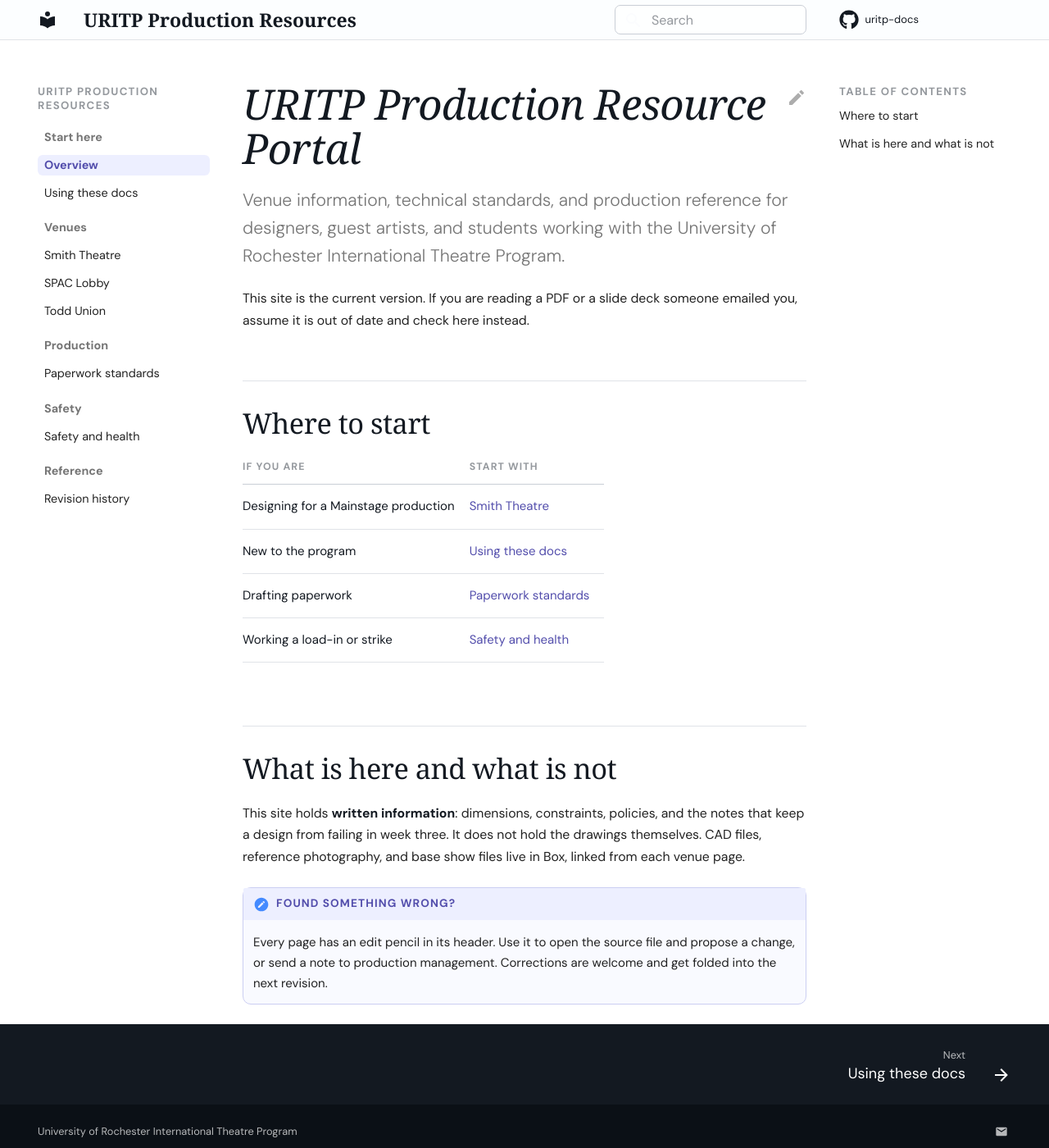
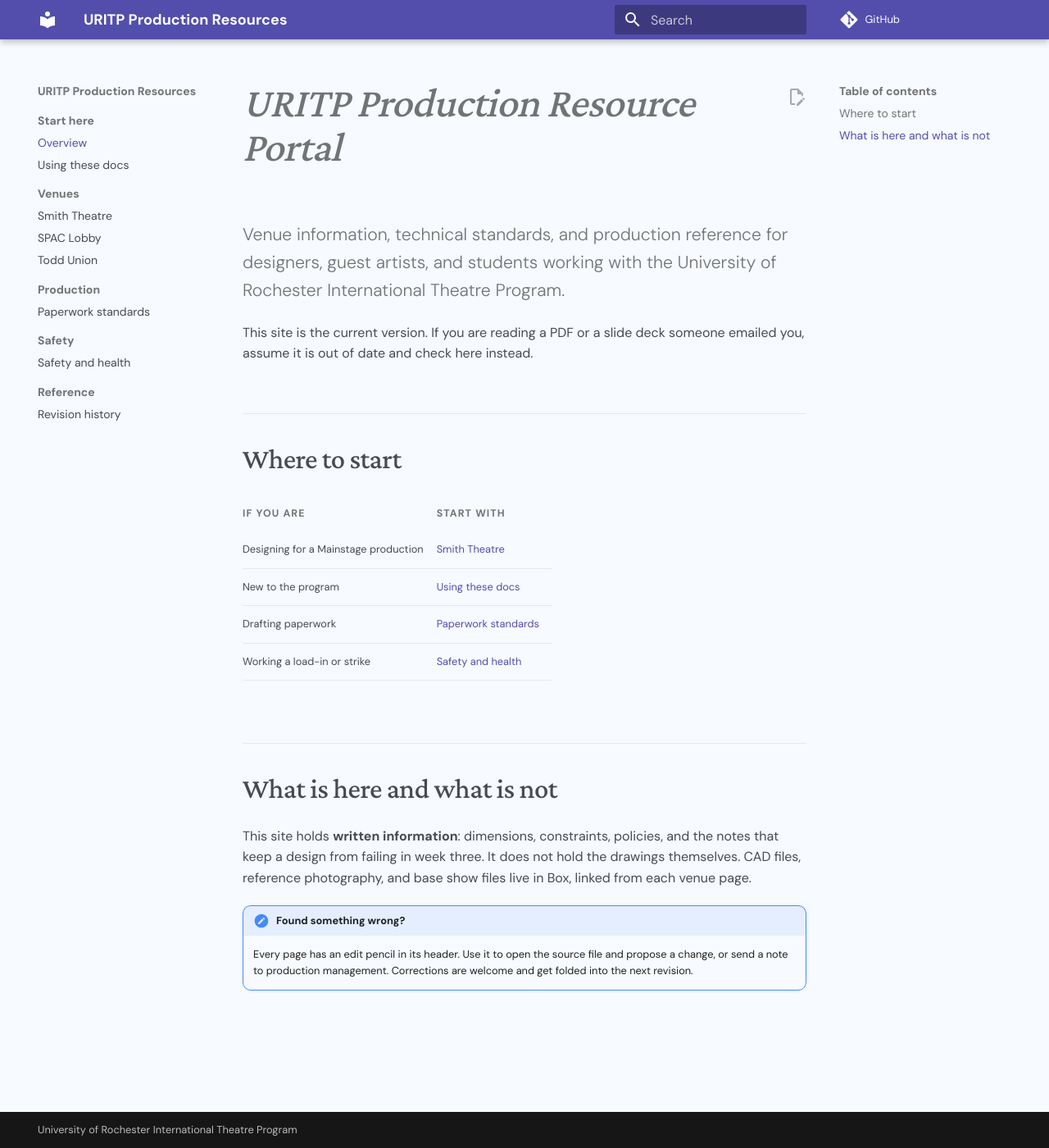
Before and after one commit to maw-agents/uritp-docs, an MkDocs documentation site: the page built from docs/index.md, in a window 1280 px wide and 1400 px high. Shown: the whole window at 82% size. Built offline with MkDocs 1.6.1 and Material for MkDocs 9.7.7, drawn with Linux system fonts in a browser that asks for light colours; comment, search, counter and statistics services are not loaded.

Commit message:
config: slim mkdocs.yml and uritp.css to load-bearing lines only

```diff
--- a/docs/stylesheets/uritp.css
+++ b/docs/stylesheets/uritp.css
@@ -1,249 +1,45 @@
-:root {
-  --u-hue: 258;
+@import url("https://fonts.googleapis.com/css2?family=Crimson+Pro:wght@400;500;600&display=swap");
+/* ^ MUST stay line 1. CSS silently drops any @import that follows another rule. */
 
-  --md-primary-fg-color:        oklch(48% 0.145 282);
-  --md-primary-fg-color--light: oklch(58% 0.13 282);
-  --md-primary-fg-color--dark:  oklch(38% 0.14 282);
-  --md-primary-bg-color:        oklch(99% 0.003 282);
-  --md-primary-bg-color--light: oklch(97% 0.008 282);
+/* ── PALETTE. Change these six values and the whole site follows. ─────────── */
+:root, [data-md-color-primary=custom], [data-md-color-accent=custom] {
+  --md-primary-fg-color: oklch(48% 0.145 282);    /* header bar, active nav item */
+  --md-accent-fg-color:  oklch(44% 0.155 282);    /* link hover, focus ring */
+  --md-primary-bg-color: oklch(99% 0.003 282);    /* text sitting on the header */
+  --md-typeset-a-color:  oklch(48% 0.145 282);    /* links in body copy */
+  --md-default-bg-color: oklch(98.4% 0.006 258);  /* page background */
+  --md-typeset-color:    oklch(41% 0.014 258);    /* body text */
 
-  --md-accent-fg-color:         oklch(44% 0.155 282);
-  --md-accent-fg-color--transparent: oklch(48% 0.145 282 / 0.1);
-  --md-accent-bg-color:         oklch(99% 0.003 282);
-
-  --md-default-bg-color:        oklch(98.4% 0.006 var(--u-hue));
-  --md-typeset-color:           oklch(41% 0.014 var(--u-hue));
-  --md-default-fg-color:        oklch(21% 0.018 var(--u-hue));
-  --md-default-fg-color--light: oklch(56% 0.011 var(--u-hue));
-  --md-default-fg-color--lighter: oklch(68% 0.009 var(--u-hue));
-  --md-default-fg-color--lightest: oklch(91.5% 0.008 var(--u-hue));
-
-  --md-typeset-a-color:         oklch(48% 0.145 282);
-
-  --u-surface: oklch(100% 0.002 var(--u-hue));
-  --u-sunk:    oklch(96.2% 0.009 var(--u-hue));
-  --u-rule:    oklch(91.5% 0.008 var(--u-hue));
-  --u-rule-2:  oklch(85% 0.012 var(--u-hue));
-  --u-ink:     oklch(21% 0.018 var(--u-hue));
-  --u-ink-3:   oklch(56% 0.011 var(--u-hue));
-  --u-ink-4:   oklch(68% 0.009 var(--u-hue));
-
-  --md-text-font: "DM Sans";
-  --md-code-font: "IBM Plex Mono";
+  --serif: "Crimson Pro", Georgia, serif;
+  --amber: oklch(52% 0.12 62);                    /* the unconfirmed marker */
 }
 
-/* ── typography ─────────────────────────────────────────── */
+/* ── HEADINGS. Serif, tight, hairline rule above each section. ────────────── */
+.md-typeset h1, .md-typeset h2 { font-family: var(--serif); font-weight: 500; letter-spacing: -.015em; }
+.md-typeset h1 { font-size: 2.55rem; line-height: 1.06; }
+.md-typeset h2 { font-size: 1.72rem; margin-top: 3rem; padding-top: 1.5rem; border-top: 1px solid var(--md-default-fg-color--lightest); }
+.md-typeset h3 { font-size: 1rem; font-weight: 600; }
 
-@import url("https://fonts.googleapis.com/css2?family=Crimson+Pro:ital,wght@0,300;0,400;0,500;0,600;1,400&display=swap");
+/* First paragraph after the page title becomes the lede automatically. */
+.md-typeset h1 + p { font-size: 1.06rem; font-weight: 300; color: var(--md-default-fg-color--light); }
 
-.md-typeset {
-  font-size: 0.79rem;
-  line-height: 1.68;
+/* ── TABLES. No outer box, uppercase heads, digits that line up. ──────────── */
+.md-typeset table:not([class]) { border: 0; font-variant-numeric: tabular-nums; }
+.md-typeset table:not([class]) th { background: none; padding-left: 0; font-size: .62rem; font-weight: 700; letter-spacing: .09em; text-transform: uppercase; color: var(--md-default-fg-color--light); }
+.md-typeset table:not([class]) td { padding-left: 0; border-top: 0; border-bottom: 1px solid var(--md-default-fg-color--lightest); }
+
+/* ── [To be confirmed]{.tbc} ──────────────────────────────────────────────── */
+.md-typeset .tbc { padding: 1px 7px; border: 1px solid var(--amber); border-radius: 5px; font-size: .62rem; font-weight: 600; letter-spacing: .05em; text-transform: uppercase; color: var(--amber); }
+
+/* ── CALLOUTS. Drop Material's thick left stripe for an even hairline box. ── */
+.md-typeset .admonition, .md-typeset details { border: 1px solid var(--md-default-fg-color--lightest); border-radius: 10px; box-shadow: none; }
+
+/* ── PRINT. Strip chrome; unstack department tabs so paper loses nothing. ─── */
+@media print {
+  .md-header, .md-sidebar, .md-footer, .md-content__button, .md-typeset .tabbed-labels { display: none !important; }
+  .md-main__inner, .md-content { margin: 0 !important; }
+  .md-typeset .tabbed-content { display: block !important; }
+  .md-typeset h2, .md-typeset .admonition, .md-typeset table { break-inside: avoid; }
 }
 
-.md-typeset h1,
-.md-typeset h2,
-.md-typeset h3 {
-  font-family: "Crimson Pro", Georgia, serif;
-  color: var(--u-ink);
-  text-wrap: balance;
-  letter-spacing: -0.015em;
-}
-
-.md-typeset h1 {
-  font-size: 2.55rem;
-  font-weight: 500;
-  line-height: 1.06;
-  margin-bottom: 0.5rem;
-}
-
-.md-typeset h2 {
-  font-size: 1.72rem;
-  font-weight: 500;
-  line-height: 1.2;
-  margin-top: 3rem;
-  border-top: 1px solid var(--u-rule);
-  padding-top: 1.5rem;
-}
-
-.md-typeset h3 {
-  font-family: var(--md-text-font), system-ui, sans-serif;
-  font-size: 1rem;
-  font-weight: 600;
-  letter-spacing: -0.005em;
-  margin-top: 1.75rem;
-}
-
-.md-typeset p {
-  text-wrap: pretty;
-  max-width: 72ch;
-}
-
-.md-typeset strong { color: var(--u-ink); font-weight: 600; }
-
-/* lede: first paragraph after the page title */
-.md-typeset h1 + p {
-  font-size: 1.06rem;
-  font-weight: 300;
-  line-height: 1.6;
-  color: var(--md-default-fg-color--light);
-  max-width: 66ch;
-}
-
-/* ── chrome ─────────────────────────────────────────────── */
-
-.md-header {
-  background: oklch(99.5% 0.004 var(--u-hue));
-  color: var(--u-ink);
-  box-shadow: none;
-  border-bottom: 1px solid var(--u-rule);
-}
-
-.md-header__title { font-family: "Crimson Pro", Georgia, serif; font-size: 1.15rem; font-weight: 600; }
-.md-header__button { color: var(--u-ink); }
-
-.md-search__form {
-  background: var(--u-surface);
-  border: 1px solid var(--u-rule-2);
-  border-radius: 7px;
-  box-shadow: none;
-}
-.md-search__form:hover { background: var(--u-surface); border-color: var(--u-ink-4); }
-.md-search__input { color: var(--u-ink); }
-.md-search__input::placeholder { color: var(--u-ink-4); }
-.md-search__icon { color: var(--u-ink-4); }
-
-.md-tabs { background: transparent; border-bottom: 1px solid var(--u-rule); }
-
-/* nav */
-.md-nav { font-size: 0.72rem; }
-.md-nav__title { font-size: 0.66rem; font-weight: 700; letter-spacing: 0.1em; text-transform: uppercase; color: var(--u-ink-4); }
-.md-nav__link { color: var(--md-typeset-color); border-radius: 6px; padding: 3px 8px; transition: background 0.13s cubic-bezier(0.22,1,0.36,1); }
-.md-nav__link:hover { background: var(--u-sunk); color: var(--u-ink); }
-.md-nav__link--active,
-.md-nav__item .md-nav__link--active {
-  color: var(--md-primary-fg-color);
-  font-weight: 600;
-  background: oklch(95.5% 0.022 282);
-}
-.md-sidebar--secondary .md-nav__link { background: none; padding-left: 0; }
-.md-sidebar--secondary .md-nav__link:hover { background: none; }
-
-/* ── tables ─────────────────────────────────────────────── */
-
-.md-typeset table:not([class]) {
-  border: none;
-  border-radius: 0;
-  box-shadow: none;
-  font-size: 0.75rem;
-  font-variant-numeric: tabular-nums;
-}
-.md-typeset table:not([class]) th {
-  background: transparent;
-  color: var(--u-ink-4);
-  font-size: 0.62rem;
-  font-weight: 700;
-  letter-spacing: 0.09em;
-  text-transform: uppercase;
-  padding: 0 0.9rem 0.55rem 0;
-  border-bottom: 1px solid var(--u-rule-2);
-}
-.md-typeset table:not([class]) td {
-  padding: 0.7rem 0.9rem 0.7rem 0;
-  border-top: none;
-  border-bottom: 1px solid var(--u-rule);
-  vertical-align: top;
-}
-.md-typeset table:not([class]) tr:hover { background: transparent; }
-.md-typeset table:not([class]) td:first-child { color: var(--u-ink); font-weight: 500; }
-
-/* "to be confirmed" marker: use {.tbc} on inline text */
-.md-typeset .tbc {
-  display: inline-block;
-  font-size: 0.62rem;
-  font-weight: 600;
-  letter-spacing: 0.05em;
-  text-transform: uppercase;
-  color: oklch(52% 0.12 62);
-  background: oklch(96.5% 0.028 62);
-  border: 1px solid oklch(88% 0.045 62);
-  padding: 1px 7px;
-  border-radius: 5px;
-}
-
-/* ── admonitions ────────────────────────────────────────── */
-
-.md-typeset .admonition,
-.md-typeset details {
-  border: 1px solid var(--u-rule-2);
-  border-left-width: 1px;
-  border-radius: 10px;
-  box-shadow: none;
-  font-size: 0.75rem;
-}
-.md-typeset .admonition-title,
-.md-typeset summary {
-  background: var(--u-sunk);
-  border: none;
-  font-size: 0.68rem;
-  font-weight: 700;
-  letter-spacing: 0.08em;
-  text-transform: uppercase;
-}
-.md-typeset .admonition-title::before,
-.md-typeset summary::before { top: 0.5rem; }
-
-.md-typeset .admonition.warning,
-.md-typeset .admonition.danger {
-  border-color: oklch(88% 0.045 62);
-  background: oklch(98.6% 0.012 62);
-}
-.md-typeset .warning > .admonition-title { background: oklch(96.5% 0.028 62); color: oklch(45% 0.12 62); }
-
-.md-typeset .admonition.note,
-.md-typeset .admonition.info {
-  border-color: oklch(86% 0.05 282);
-  background: oklch(98.6% 0.011 282);
-}
-.md-typeset .note > .admonition-title,
-.md-typeset .info > .admonition-title { background: oklch(95.5% 0.022 282); color: var(--md-primary-fg-color); }
-
-/* ── content tabs (department notes) ────────────────────── */
-
-.md-typeset .tabbed-labels { box-shadow: none; border-bottom: 1px solid var(--u-rule); gap: 0.3rem; }
-.md-typeset .tabbed-labels > label {
-  font-size: 0.7rem;
-  font-weight: 500;
-  color: var(--md-default-fg-color--light);
-  padding: 0.5rem 0.75rem;
-}
-.md-typeset .tabbed-labels > label:hover { color: var(--u-ink); }
-.md-typeset .tabbed-set > input:checked + label { color: var(--md-primary-fg-color); font-weight: 600; }
-.md-typeset .tabbed-content { padding-top: 0.9rem; }
-
-/* ── links, code, footer ────────────────────────────────── */
-
-.md-typeset a { text-underline-offset: 2.5px; }
-.md-typeset code { background: var(--u-sunk); font-variant-ligatures: none; border-radius: 4px; }
-
-.md-footer { background: var(--u-ink); }
-.md-footer-meta { background: oklch(17% 0.016 var(--u-hue)); }
-.md-source__repository { font-size: 0.65rem; }
-
-/* ── print: clean PDF export ────────────────────────────── */
-
-@media print {
-  .md-header, .md-sidebar, .md-footer, .md-tabs,
-  .md-content__button, .md-typeset .tabbed-labels { display: none !important; }
-  .md-main__inner, .md-content { margin: 0 !important; }
-  .md-typeset { font-size: 10.5pt; }
-  .md-typeset p { max-width: none; }
-  .md-typeset h2 { break-after: avoid; }
-  .md-typeset .admonition, .md-typeset table { break-inside: avoid; }
-  /* content tabs collapse to stacked sections so nothing is lost on paper */
-  .md-typeset .tabbed-content { display: block !important; }
-}
-
-@media (prefers-reduced-motion: reduce) {
-  * { animation: none !important; transition: none !important; }
-}
+@media (prefers-reduced-motion: reduce) { * { animation: none !important; transition: none !important; } }
--- a/mkdocs.yml
+++ b/mkdocs.yml
@@ -1,77 +1,33 @@
-# ─────────────────────────────────────────────────────────────
-# URITP Production Resources
-# THEME SWAP: change `theme.name` below. Everything else survives.
-# Content lives in docs/*.md and never needs to change.
-# ─────────────────────────────────────────────────────────────
+# THEME SWAP: change theme.name. Nothing in docs/*.md is affected by a swap.
 
 site_name: URITP Production Resources
-site_description: >-
-  Venue information, technical drawings, and production standards for the
-  University of Rochester International Theatre Program.
 site_url: https://maw-agents.github.io/uritp-docs/
+repo_url: https://github.com/maw-agents/uritp-docs
+edit_uri: edit/main/docs/
 copyright: University of Rochester International Theatre Program
 
-repo_url: https://github.com/maw-agents/uritp-docs
-repo_name: uritp-docs
-edit_uri: edit/main/docs/
+theme:
+  name: material
+  font: {text: DM Sans, code: IBM Plex Mono}
+  palette: {primary: custom, accent: custom}   # colors defined in uritp.css
+  features:
+    - navigation.sections    # sidebar groups instead of one flat list
+    - navigation.top         # back-to-top button
+    - toc.follow             # right rail tracks the scroll position
+    - search.suggest         # autocomplete in the search box
+    - content.action.edit    # pencil icon on every page
+    - content.tabs.link      # picking "Lighting" holds across the whole page
 
-theme:
-  name: material          # <-- THE SWAP POINT
-  language: en
-  font:
-    text: DM Sans
-    code: IBM Plex Mono
-  palette:
-    scheme: default
-    primary: custom
-    accent: custom
-  icon:
-    repo: fontawesome/brands/github
-    edit: material/pencil
-  features:
-    - navigation.sections
-    - navigation.tracking
-    - navigation.top
-    - navigation.footer
-    - toc.follow
-    - search.suggest
-    - search.highlight
-    - search.share
-    - content.action.edit
-    - content.tabs.link
-    - content.code.copy
-
-extra_css:
-  - stylesheets/uritp.css
+extra_css: [stylesheets/uritp.css]
+extra: {generator: false}    # hides the "Made with Material" footer line
 
 markdown_extensions:
-  - abbr
-  - admonition
-  - attr_list
-  - md_in_html
   - tables
-  - footnotes
-  - toc:
-      permalink: true
-      toc_depth: 3
-  - pymdownx.details
-  - pymdownx.superfences
-  - pymdownx.tabbed:
-      alternate_style: true
-  - pymdownx.highlight:
-      anchor_linenums: true
-  - pymdownx.inlinehilite
-  - pymdownx.smartsymbols
-
-plugins:
-  - search
-
-extra:
-  generator: false
-  social:
-    - icon: material/email
-      link: mailto:mawizorek@gmail.com
-      name: Contact production management
+  - admonition                                 # !!! warning "Title"
+  - attr_list                                  # [To be confirmed]{.tbc}
+  - pymdownx.superfences                       # safe nesting inside tabs
+  - pymdownx.tabbed: {alternate_style: true}   # === "Lighting"
+  - toc: {permalink: true}
 
 nav:
   - Start here:
```
